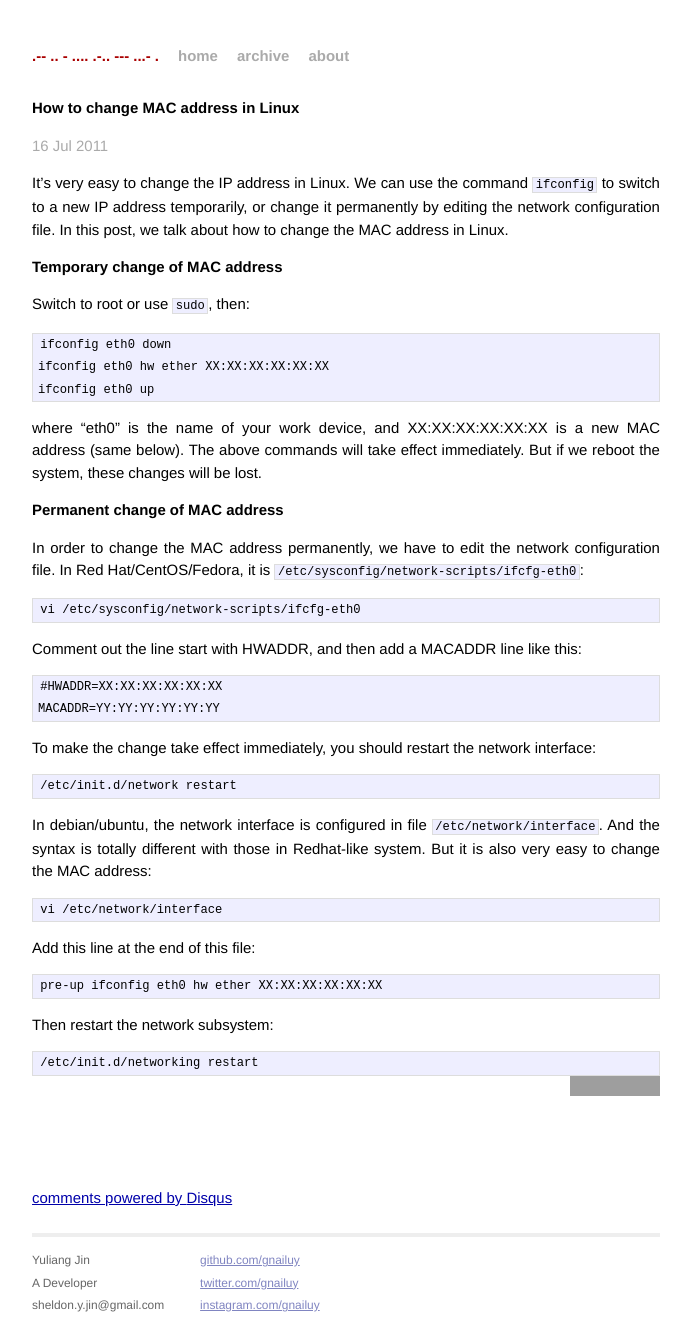
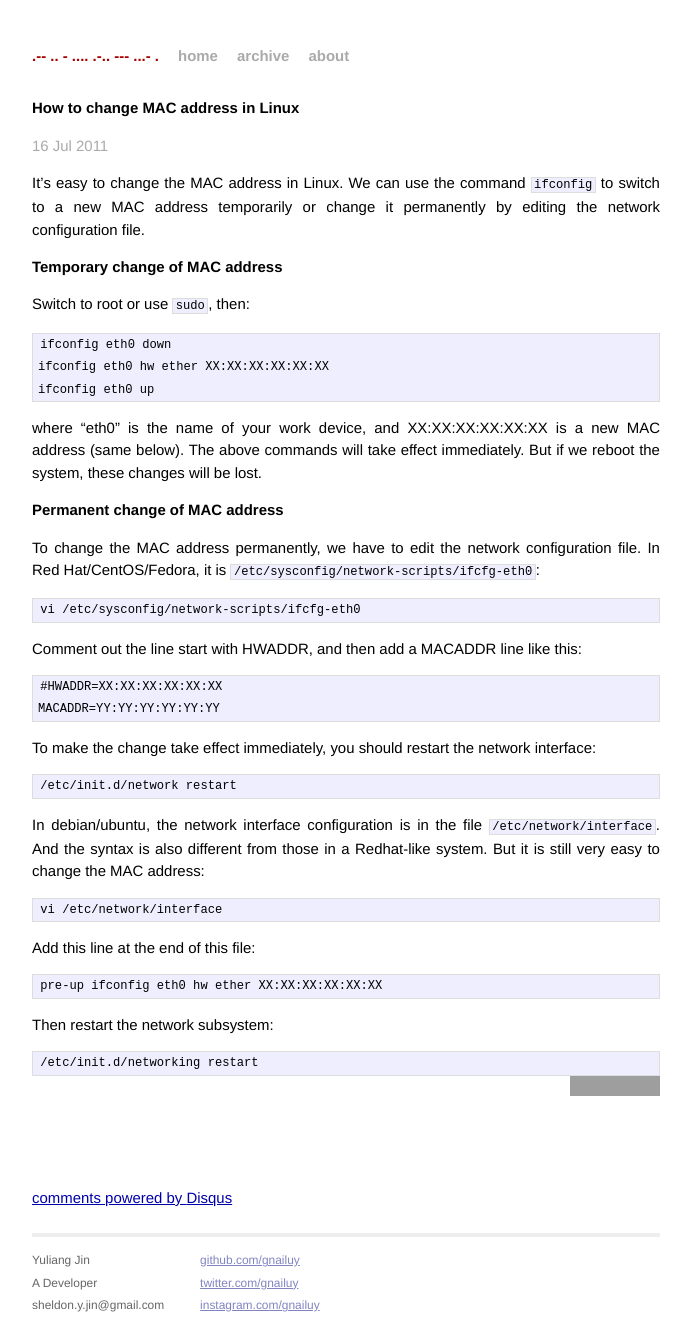
Before and after one commit to gnailuy/gnailuy.com, a Jekyll site: the page built from _posts/2011-07-15-how-to-change-mac-address-in-linux.markdown, in a window 1280 px wide. Shown: the whole page, without its empty margins (294-985 px from the left). Built offline with Jekyll 4.4.1, drawn with Linux system fonts in a browser that asks for light colours; Markdown is read by kramdown in place of the engine named in the settings; comment, search, counter and statistics services are not loaded; grey boxes are pictures that could not be loaded.

Commit message:
grammarly

````diff
--- a/_posts/2011-07-15-how-to-change-mac-address-in-linux.markdown
+++ b/_posts/2011-07-15-how-to-change-mac-address-in-linux.markdown
@@ -5,8 +5,9 @@ date: 2011-07-15 17:19:37
 categories: [ linux ]
 ---
 
-It's very easy to change the IP address in Linux. We can use the command `ifconfig` to switch to a new IP address temporarily,
-or change it permanently by editing the network configuration file. In this post, we talk about how to change the MAC address in Linux.
+It's easy to change the MAC address in Linux.
+We can use the command `ifconfig` to switch to a new MAC address temporarily
+or change it permanently by editing the network configuration file.
 
 <!-- more -->
 
@@ -25,7 +26,7 @@ The above commands will take effect immediately. But if we reboot the system, th
 
 ### Permanent change of MAC address
 
-In order to change the MAC address permanently, we have to edit the network configuration file.
+To change the MAC address permanently, we have to edit the network configuration file.
 In Red Hat/CentOS/Fedora, it is `/etc/sysconfig/network-scripts/ifcfg-eth0`:
 
 ``` bash
@@ -45,8 +46,9 @@ To make the change take effect immediately, you should restart the network inter
 /etc/init.d/network restart
 ```
 
-In debian/ubuntu, the network interface is configured in file `/etc/network/interface`.
-And the syntax is totally different with those in Redhat-like system. But it is also very easy to change the MAC address:
+In debian/ubuntu, the network interface configuration is in the file `/etc/network/interface`.
+And the syntax is also different from those in a Redhat-like system.
+But it is still very easy to change the MAC address:
 
 ``` bash
 vi /etc/network/interface
````
